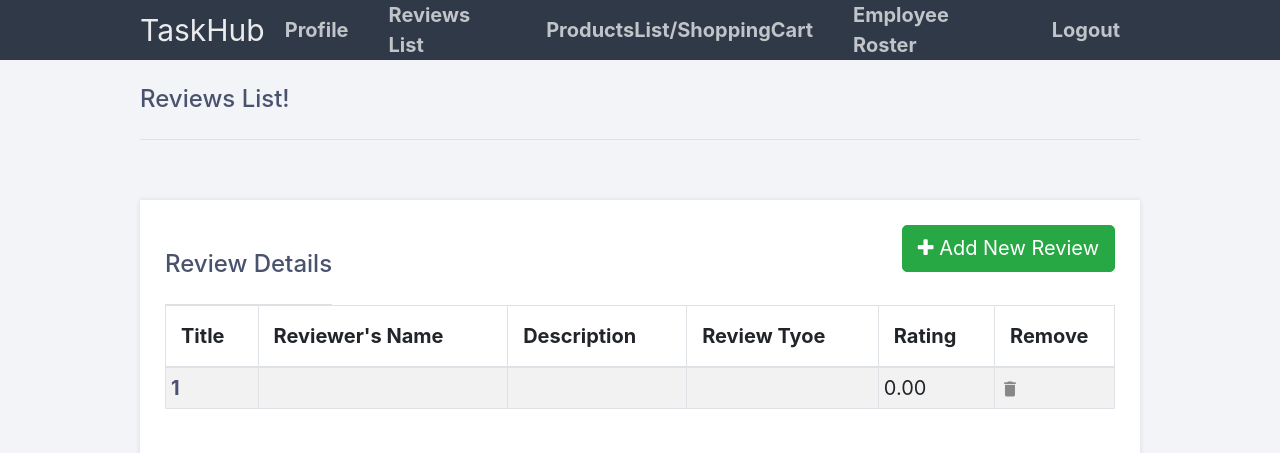
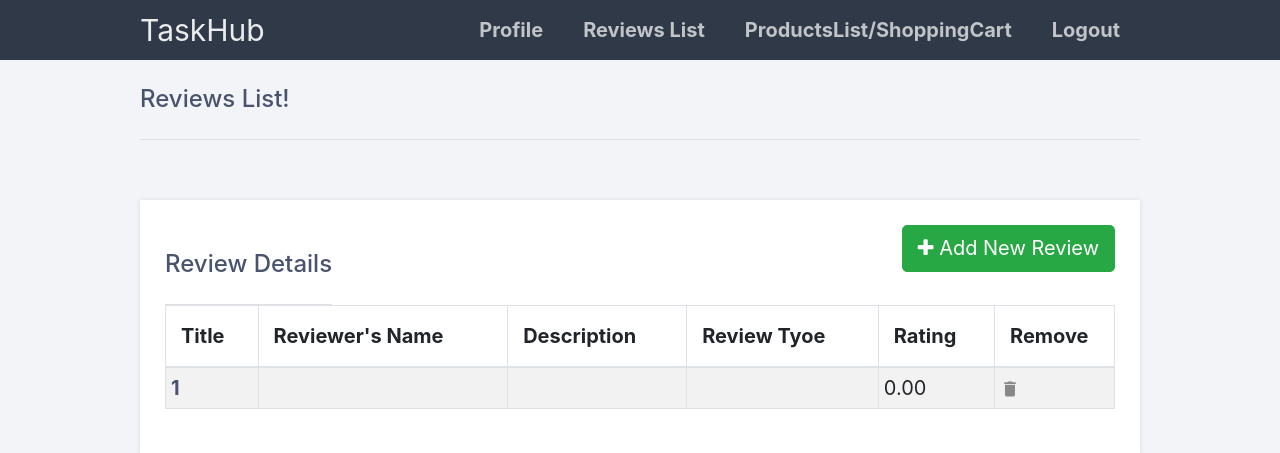
Before and after one commit to Jual6332/GameSpotFinalProject, a PHP site: page /create2.php?title=1 in a window 1280 px wide. Shown: the top 453 px of the page. Run offline with PHP 8.4, Linux system fonts and the light colour scheme; data that the repository does not hold is empty.

Commit message:
Removed employee_roster link from reviewsList webpage

```diff
--- a/reviewsList.php
+++ b/reviewsList.php
@@ -37,7 +37,7 @@
 				<a href="profile.php"></i>Profile</a>
 				<a href="#"></i>Reviews List</a>
                 <a href="productslist_shoppingcart.php">ProductsList/ShoppingCart</i></a>
-				<a href="employee_roster.php"></i>Employee Roster</a>
+				<!--<a href="employee_roster.php"></i>Employee Roster</a>-->
 				<a href="logout.php"></i>Logout</a>
 			</div>
 		</nav>
```
